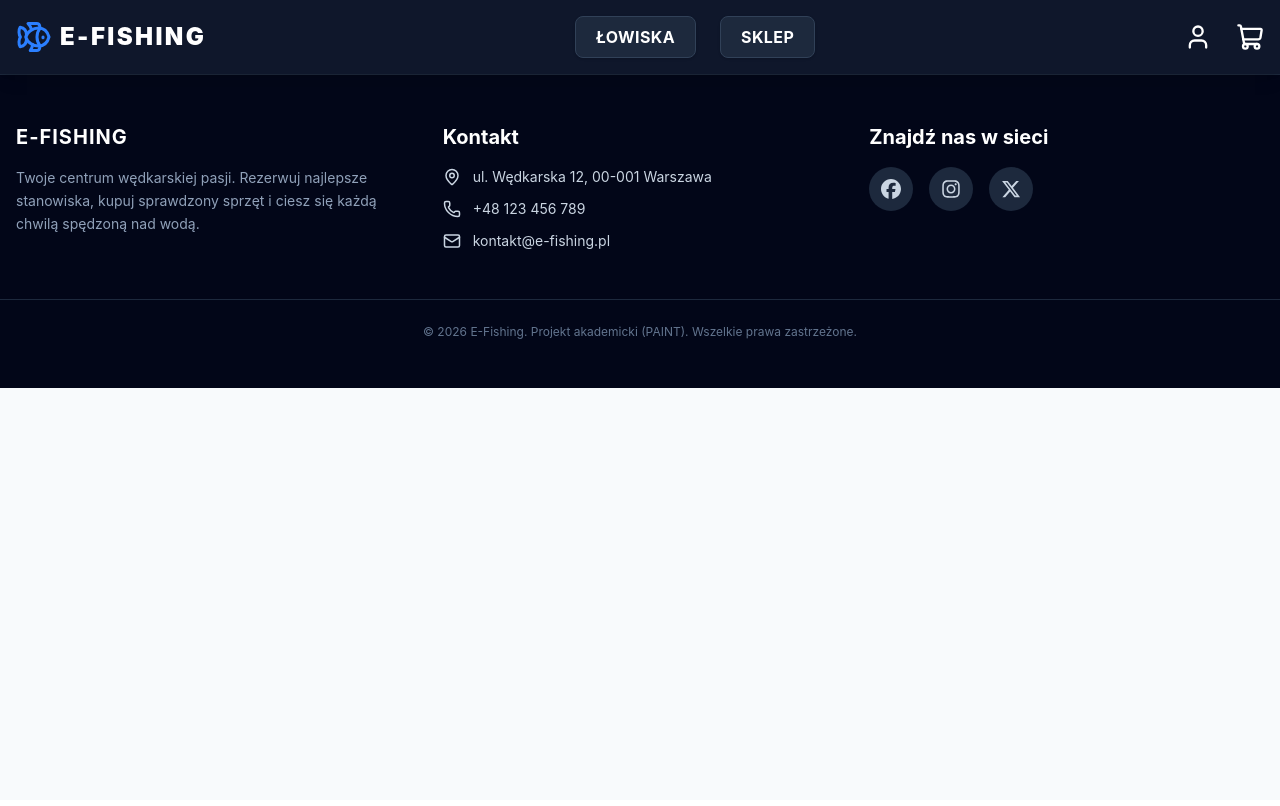
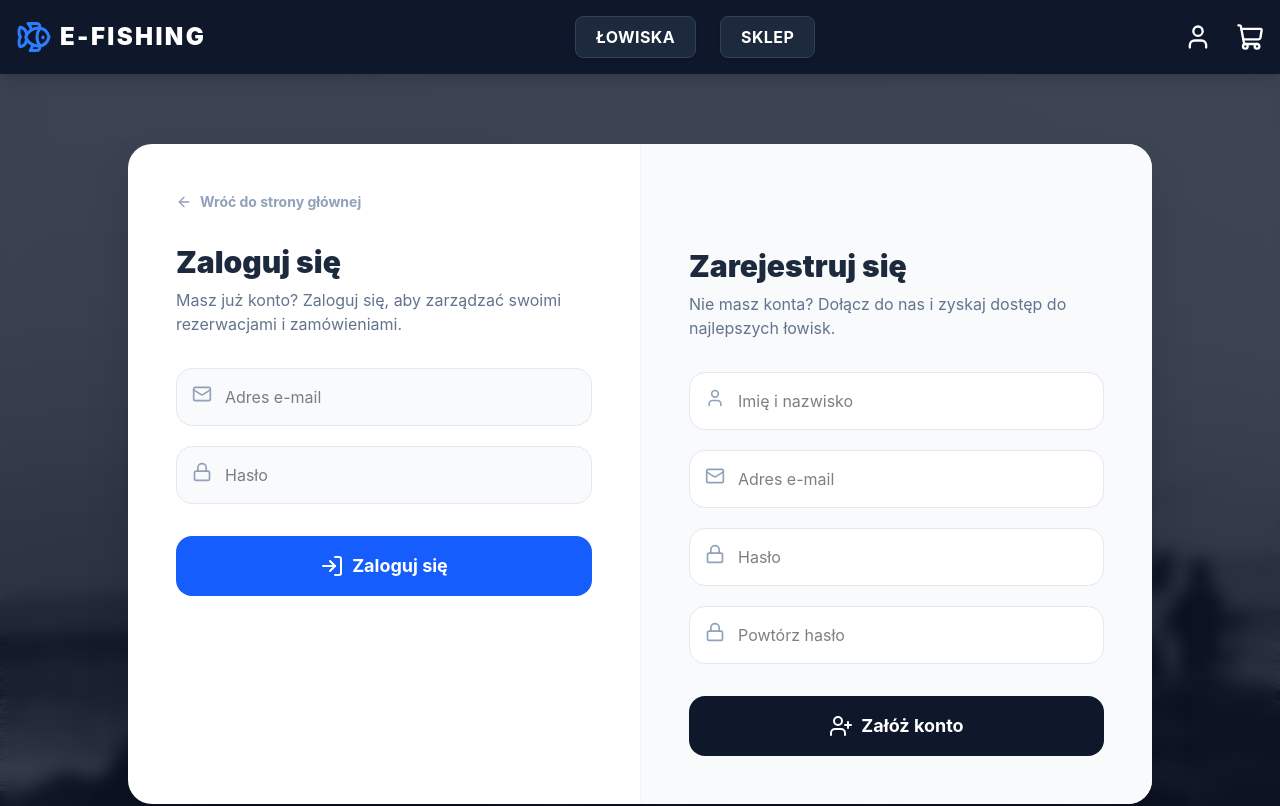
Before and after one commit to BartomixG/paint_sklep_wedkarski, a React app in the folder frontend/: page /logowanie in a window 1280 px wide. Shown: the top 806 px of the page. Built offline with nearby package versions, Linux system fonts and the light colour scheme; the HTML template or start-up script is replaced by a standard one.

Commit message:
Logowanie i rejestracja

```diff
--- a/frontend/src/App.jsx
+++ b/frontend/src/App.jsx
@@ -5,6 +5,7 @@ import Footer from './components/Footer';
 import MapArea from './components/MapArea';
 import Shop from './components/Shop';
 import ProductDetail from './components/ProductDetail';
+import Auth from './components/Auth';
 import './index.css';
 
 const Home = () => (
@@ -38,6 +39,7 @@ function App() {
           <Route path="/rezerwacja" element={<Reservation />} />
           <Route path="/sklep" element={<Shop />} />
           <Route path="/sklep/produkt/:id" element={<ProductDetail />} />
+          <Route path="/logowanie" element={<Auth />} />
         </Routes>
 
         <Footer />
--- /dev/null
+++ b/frontend/src/components/Auth.jsx
@@ -0,0 +1,116 @@
+import { Mail, Lock, User, LogIn, UserPlus, ArrowLeft } from 'lucide-react';
+import { Link } from 'react-router-dom';
+
+const Auth = () => {
+
+  // TODO: Podpiąć funkcje wysyłające dane do backendu oraz obsługę błędów formularzy
+
+  return (
+    <div
+      className="min-h-screen bg-cover bg-center flex items-center justify-center relative p-4 py-12"
+      style={{ backgroundImage: "url('/hero-bg.jpg')" }}
+    >
+      <div className="absolute inset-0 bg-slate-900/80 backdrop-blur-sm"></div>
+
+      <div className="relative z-10 w-full max-w-5xl bg-white rounded-3xl shadow-2xl overflow-hidden flex flex-col md:flex-row">
+
+        {/* Logowanie */}
+        <div className="w-full md:w-1/2 p-8 lg:p-12">
+          <Link to="/" className="inline-flex items-center gap-2 text-slate-400 hover:text-blue-600 font-bold mb-8 transition-colors text-sm">
+            <ArrowLeft size={16} /> Wróć do strony głównej
+          </Link>
+
+          <h2 className="text-3xl font-black text-slate-800 mb-2">
+            Zaloguj się
+          </h2>
+          <p className="text-slate-500 mb-8">
+            Masz już konto? Zaloguj się, aby zarządzać swoimi rezerwacjami i zamówieniami.
+          </p>
+
+          <div className="space-y-5">
+            <div className="relative">
+              <Mail className="absolute left-4 top-4 text-slate-400" size={20} />
+              <input
+                type="email"
+                placeholder="Adres e-mail"
+                className="w-full p-4 pl-12 rounded-2xl border border-slate-200 focus:border-blue-500 focus:ring-2 focus:ring-blue-200 outline-none transition-all bg-slate-50 focus:bg-white"
+              />
+            </div>
+
+            <div className="relative">
+              <Lock className="absolute left-4 top-4 text-slate-400" size={20} />
+              <input
+                type="password"
+                placeholder="Hasło"
+                className="w-full p-4 pl-12 rounded-2xl border border-slate-200 focus:border-blue-500 focus:ring-2 focus:ring-blue-200 outline-none transition-all bg-slate-50 focus:bg-white"
+              />
+            </div>
+          </div>
+
+          {/* TODO: Przycisk wywołujący logowanie powinien logować użytkownika */}
+          <button className="w-full mt-8 flex items-center justify-center gap-2 bg-blue-600 hover:bg-blue-700 text-white p-4 rounded-2xl font-bold text-lg transition-all hover:shadow-lg hover:-translate-y-1">
+            <LogIn size={24} /> Zaloguj się
+          </button>
+        </div>
+
+        {/* Rejestracja */}
+        <div className="w-full md:w-1/2 p-8 lg:p-12 bg-slate-50 border-t md:border-t-0 md:border-l border-slate-100">
+          <div className="md:mt-14">
+            <h2 className="text-3xl font-black text-slate-800 mb-2">
+              Zarejestruj się
+            </h2>
+            <p className="text-slate-500 mb-8">
+              Nie masz konta? Dołącz do nas i zyskaj dostęp do najlepszych łowisk.
+            </p>
+
+            <div className="space-y-5">
+              <div className="relative">
+                <User className="absolute left-4 top-4 text-slate-400" size={20} />
+                <input
+                  type="text"
+                  placeholder="Imię i nazwisko"
+                  className="w-full p-4 pl-12 rounded-2xl border border-slate-200 focus:border-slate-800 focus:ring-2 focus:ring-slate-200 outline-none transition-all bg-white"
+                />
+              </div>
+
+              <div className="relative">
+                <Mail className="absolute left-4 top-4 text-slate-400" size={20} />
+                <input
+                  type="email"
+                  placeholder="Adres e-mail"
+                  className="w-full p-4 pl-12 rounded-2xl border border-slate-200 focus:border-slate-800 focus:ring-2 focus:ring-slate-200 outline-none transition-all bg-white"
+                />
+              </div>
+
+              <div className="relative">
+                <Lock className="absolute left-4 top-4 text-slate-400" size={20} />
+                <input
+                  type="password"
+                  placeholder="Hasło"
+                  className="w-full p-4 pl-12 rounded-2xl border border-slate-200 focus:border-slate-800 focus:ring-2 focus:ring-slate-200 outline-none transition-all bg-white"
+                />
+              </div>
+
+              <div className="relative">
+                <Lock className="absolute left-4 top-4 text-slate-400" size={20} />
+                <input
+                  type="password"
+                  placeholder="Powtórz hasło"
+                  className="w-full p-4 pl-12 rounded-2xl border border-slate-200 focus:border-slate-800 focus:ring-2 focus:ring-slate-200 outline-none transition-all bg-white"
+                />
+              </div>
+            </div>
+
+            {/* TODO: Przycisk wywołujący rejestrację powinien tworzyć nowe konto użytkownika */}
+            <button className="w-full mt-8 flex items-center justify-center gap-2 bg-slate-900 hover:bg-slate-800 text-white p-4 rounded-2xl font-bold text-lg transition-all hover:shadow-lg hover:-translate-y-1">
+              <UserPlus size={24} /> Załóż konto
+            </button>
+          </div>
+        </div>
+
+      </div>
+    </div>
+  );
+};
+
+export default Auth;
--- a/frontend/src/components/Navbar.jsx
+++ b/frontend/src/components/Navbar.jsx
@@ -24,9 +24,9 @@ const Navbar = () => {
         </div>
 
         <div className="flex items-center space-x-6">
-          <button className="hover:text-blue-400 transition-transform duration-300 hover:scale-110">
+          <Link to="/logowanie" className="hover:text-blue-400 transition-transform duration-300 hover:scale-110">
             <User size={28} />
-          </button>
+          </Link>
 
           <button className="hover:text-blue-400 transition-transform duration-300 hover:scale-110 relative">
             <ShoppingCart size={28} />
```
